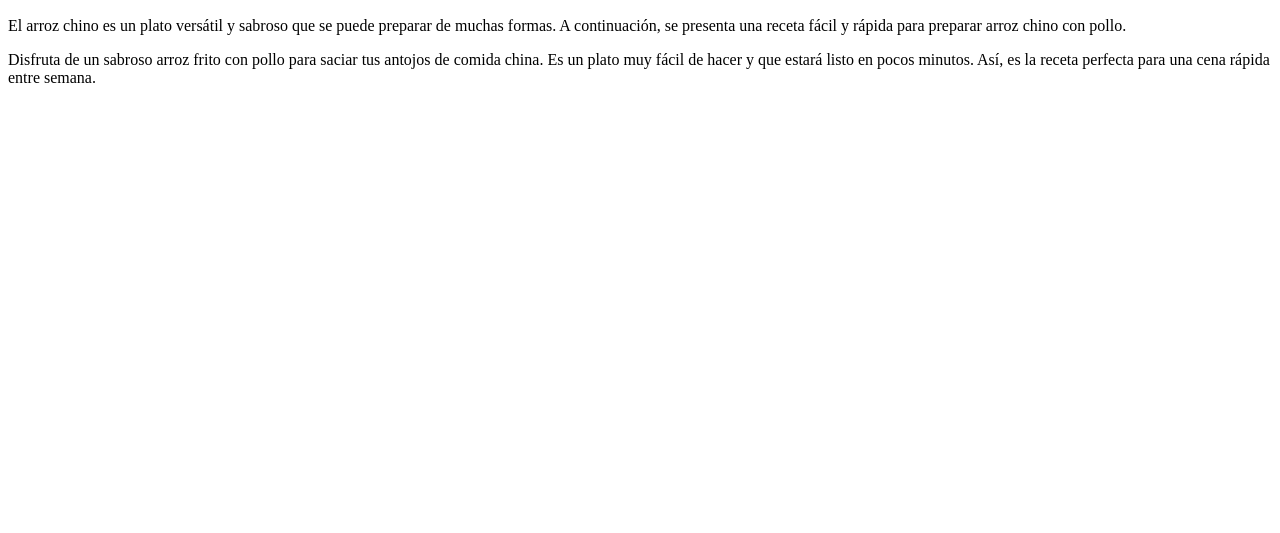
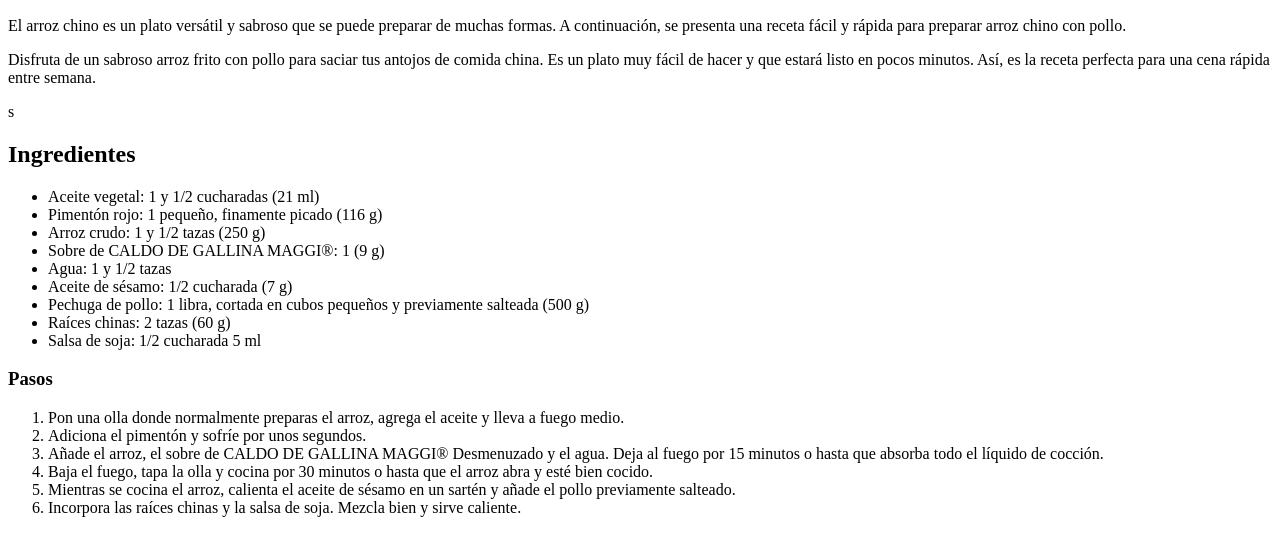
Before and after one commit to JohanRodallega/odin-recipes, a plain HTML site: page index.html in a window 1280 px wide. Shown: the part 434-967 px from the top of the page. Before the commit the page ends 800 px from the top, so only its background shows below. Drawn offline with Linux system fonts and the light colour scheme.

Commit message:
Creacion de ingredientes y paso a paso con listas ordenadas y desordenadas

```diff
--- a/index.html
+++ b/index.html
@@ -17,7 +17,30 @@
         <p>El arroz chino es un plato versátil y sabroso que se puede preparar de muchas formas. A continuación, se presenta una receta fácil y rápida para preparar arroz chino con pollo.</p>
 
         <p>Disfruta de un sabroso arroz frito con pollo para saciar tus antojos de comida china. Es un plato muy fácil de hacer y que estará listo en pocos minutos. Así, es la receta perfecta para una cena rápida entre semana.</p>
+s
+        <h2>Ingredientes</h2>
+        <ul>
+            <li>Aceite vegetal: 1 y 1/2 cucharadas (21 ml)</li>
+            <li>Pimentón rojo: 1 pequeño, finamente picado (116 g)</li>
+            <li>Arroz crudo: 1 y 1/2 tazas (250 g)</li>
+            <li>Sobre de CALDO DE GALLINA MAGGI®: 1 (9 g)</li>
+            <li>Agua: 1 y 1/2 tazas</li>
+            <li>Aceite de sésamo: 1/2 cucharada (7 g)</li>
+            <li>Pechuga de pollo: 1 libra, cortada en cubos pequeños y previamente salteada (500 g)</li>
+            <li>Raíces chinas: 2 tazas (60 g)</li>
+            <li>Salsa de soja: 1/2 cucharada 5 ml</li>
+        </ul>
 
+        <h3>Pasos</h3>
+        <ol>
+            <li>Pon una olla donde normalmente preparas el arroz, agrega el aceite y lleva a fuego medio.</li>
+            <li>Adiciona el pimentón y sofríe por unos segundos. </li>
+            <li>Añade el arroz, el sobre de CALDO DE GALLINA MAGGI® Desmenuzado y el agua. Deja al fuego por 15 minutos o hasta que absorba todo el líquido de cocción.</li>
+            <li>Baja el fuego, tapa la olla y cocina por 30 minutos o hasta que el arroz abra y esté bien cocido.</li>
+            <li>Mientras se cocina el arroz, calienta el aceite de sésamo en un sartén y añade el pollo previamente salteado. </li>
+            <li>Incorpora las raíces chinas y la salsa de soja.
+            Mezcla bien y sirve caliente. </li>
+        </ol>
 
 
 
```
